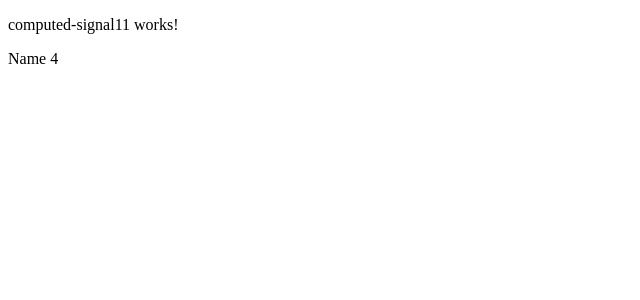
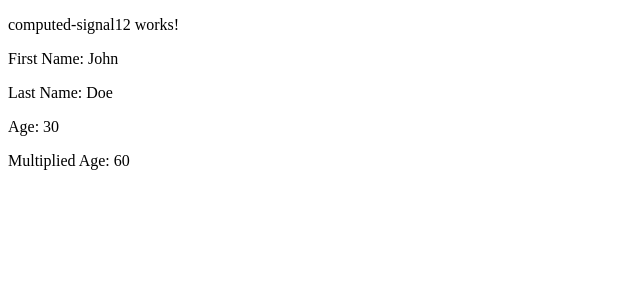
Before and after one commit to oleksy-piotr-angular/angular18_Signals, an Angular app in the folder tutorialWithSignalsConcept/: page / in a window 1280 px wide. Shown: the top 300 px of the page, without its empty margins (0-640 px from the left). Built offline with nearby package versions, Linux system fonts and the light colour scheme.

Commit message:
93. Unlock the Power of Signal Inputs in Angular! 🚀✨ | Your Guide to Reactive Components!

```diff
--- a/tutorialWithSignalsConcept/src/app/app.component.html
+++ b/tutorialWithSignalsConcept/src/app/app.component.html
@@ -21,9 +21,15 @@ br />-------------------------------------------
 <button (click)="onToggleComponent()">Toggle Component</button>
 <br />----------------------------------------------
 <app-computed-signal9></app-computed-signal9>
-<app-computed-signal10></app-computed-signal10>-->
+<app-computed-signal10></app-computed-signal10>
 <app-computed-signal11 #computedSignal11></app-computed-signal11>
 
 <div>
   {{ nameChange$ | async }}
-</div>
+</div>-->
+<!-- Component with Input Property Binding with InputSignals -->
+<app-computed-signal12
+  [firstName]="firstName"
+  [studentAge]="age"
+  [lastName]="lastName"
+></app-computed-signal12>
--- a/tutorialWithSignalsConcept/src/app/app.component.ts
+++ b/tutorialWithSignalsConcept/src/app/app.component.ts
@@ -13,6 +13,7 @@ import { ComputedSignal11Component } from './components/computed-signal11/comput
 import { Observable } from 'rxjs';
 import { outputToObservable } from '@angular/core/rxjs-interop';
 import { AsyncPipe } from '@angular/common';
+import { ComputedSignal12Component } from './components/computed-signal12/computed-signal12.component';
 
 @Component({
   selector: 'app-root',
@@ -28,23 +29,16 @@ import { AsyncPipe } from '@angular/common';
     // ComputedSignal8Component,
     // ComputedSignal9Component,
     // ComputedSignal10Component,
-    ComputedSignal11Component,
-    AsyncPipe,
+    // ComputedSignal11Component,
+    ComputedSignal12Component,
+    // AsyncPipe,
   ],
   templateUrl: './app.component.html',
   styleUrl: './app.component.scss',
 })
-export class AppComponent implements AfterViewInit {
+export class AppComponent {
   title = 'tutorialWithSignalsConcept';
-
-  nameChange$!: Observable<string>;
-
-  //another handful example of catching
-  @ViewChild('computedSignal11')
-  computedSignal11: ComputedSignal11Component | null = null;
-
-  ngAfterViewInit(): void {
-    //Converts an Angular output declared via output() or outputFromObservable() to an observable.
-    this.nameChange$ = outputToObservable(this.computedSignal11!.nameChange);
-  }
+  firstName = 'John';
+  lastName = 'Doe';
+  age = 30;
 }
--- /dev/null
+++ b/tutorialWithSignalsConcept/src/app/components/computed-signal12/computed-signal12.component.html
@@ -0,0 +1,6 @@
+<p>computed-signal12 works!</p>
+
+<p>First Name: {{ firstName() }}</p>
+<p>Last Name: {{ lastName() }}</p>
+<p>Age: {{ age() }}</p>
+<p>Multiplied Age: {{ ageMultiplied() }}</p>
--- /dev/null
+++ b/tutorialWithSignalsConcept/src/app/components/computed-signal12/computed-signal12.component.ts
@@ -0,0 +1,37 @@
+import {
+  Component,
+  computed,
+  effect,
+  input,
+  InputSignal,
+  Signal,
+} from '@angular/core';
+
+@Component({
+  selector: 'app-computed-signal12',
+  standalone: true,
+  imports: [],
+  templateUrl: './computed-signal12.component.html',
+  styleUrl: './computed-signal12.component.scss',
+})
+export class ComputedSignal12Component {
+  //InputSignal represents a special Signal for a directive/component input.
+  firstName: InputSignal<string | undefined> = input<string>();
+
+  // InputSignal is a type of Signal that is used for inputs in Angular components.
+  age: InputSignal<number> = input<number>(0, { alias: 'studentAge' });
+
+  // InputSignal can also be used for optional inputs, which can be undefined.
+  lastName: InputSignal<string | undefined> = input<string>();
+
+  // ComputedSignal is a type of Signal that is derived from other Signals.
+  ageMultiplied: Signal<number> = computed(() => this.age() * 2);
+
+  constructor() {
+    // The effect function is used to run side effects when the value of a Signal changes.
+    // Of course it has to be run in DI context, so it can be used in the constructor of a component or directive.
+    effect(() => {
+      console.log(this.firstName());
+    });
+  }
+}
```
Also changed, not shown: tutorialWithSignalsConcept/src/app/components/computed-signal12/computed-signal12.component.scss (added), 1 other file (tests, documents, lock files or other folders).
